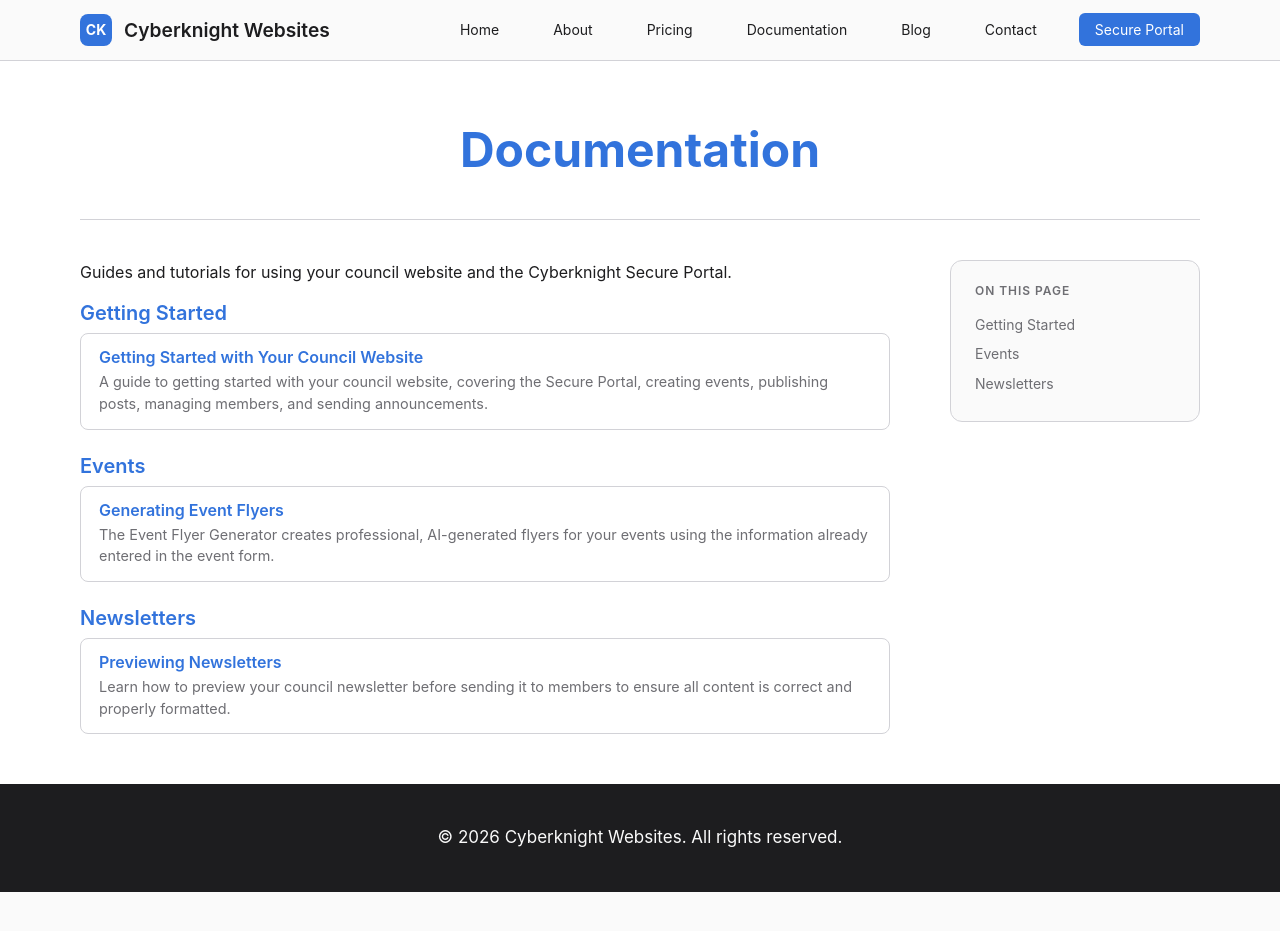
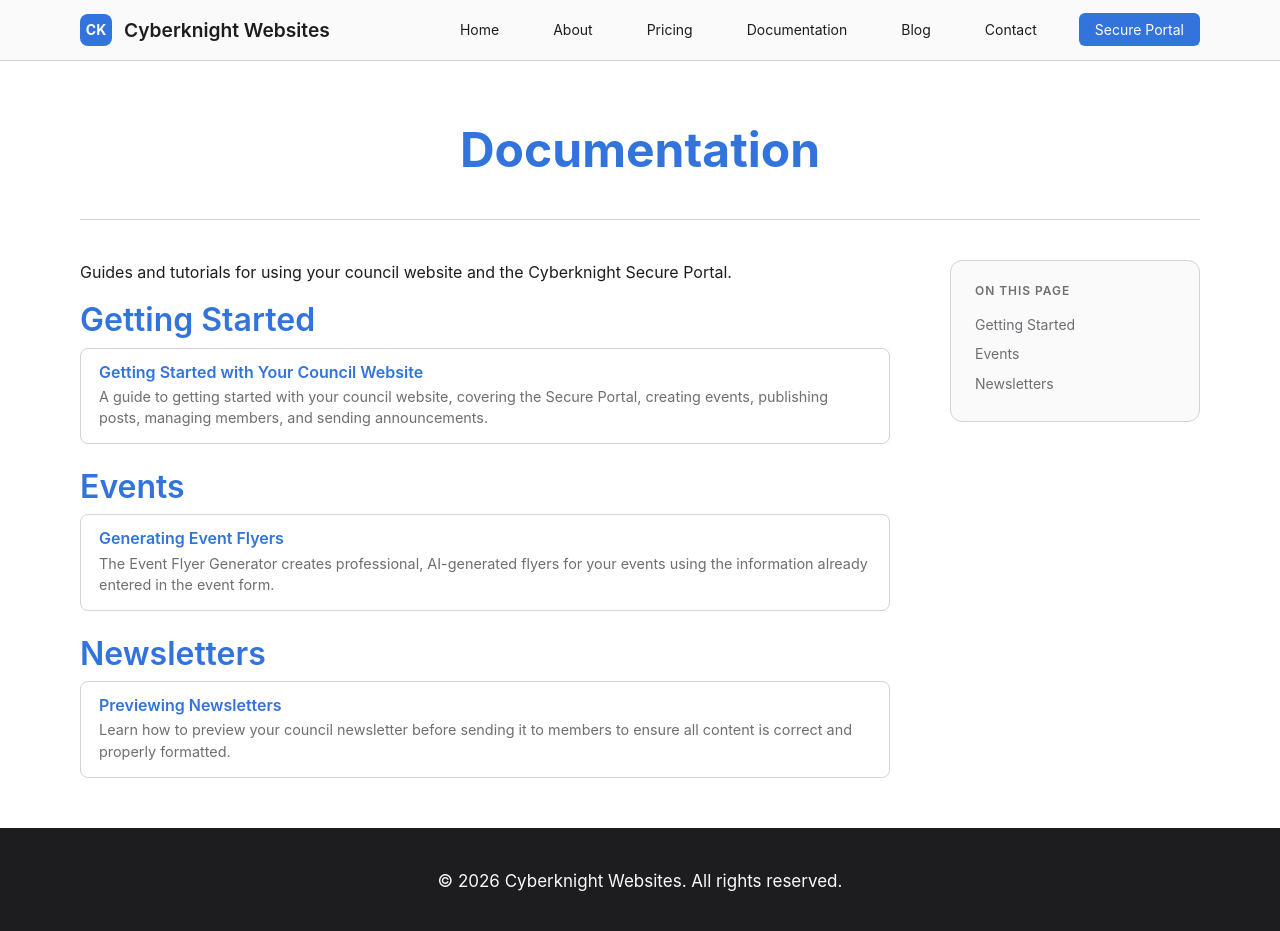
Before and after one commit to Cyberknight-Websites-Org/cyberknight-corporate-website, a Jekyll site: the page built from docs/index.md, in a window 1280 px wide and 935 px high. Shown: the top 931 px of the window. Built offline with Jekyll 4.4.1, drawn with Linux system fonts in a browser that asks for light colours.

Commit message:
style: set h2 to 2rem on all doc pages, h3 to 1.5rem on individual doc pages
Co-Authored-By: Claude Sonnet 4.6 <noreply@anthropic.com>

```diff
--- a/assets/css/main.css
+++ b/assets/css/main.css
@@ -666,13 +666,22 @@ a:hover {
 
 /* Documentation index */
 .page-content.docs-index h2 {
-  font-size: 1.25rem;
+  font-size: 2rem;
   margin-bottom: 0.5rem;
   margin-top: 1.5rem;
 }
 
 .page-content.docs-index h2:first-of-type {
   margin-top: 0.5rem;
+}
+
+/* Individual doc pages */
+.page-content.documentation:not(.docs-index) .doc-body h2 {
+  font-size: 2rem;
+}
+
+.page-content.documentation:not(.docs-index) .doc-body h3 {
+  font-size: 1.5rem;
 }
 
 /* Documentation page layout with sticky TOC */
```
